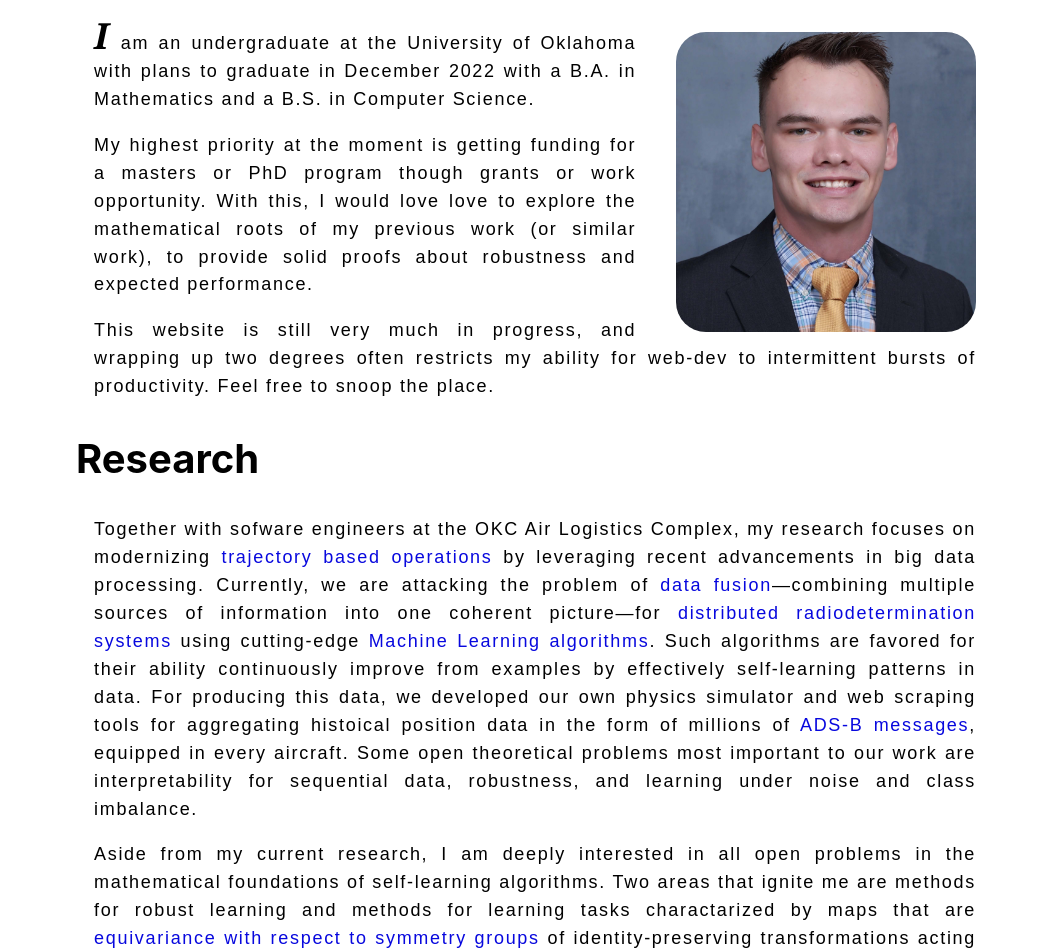
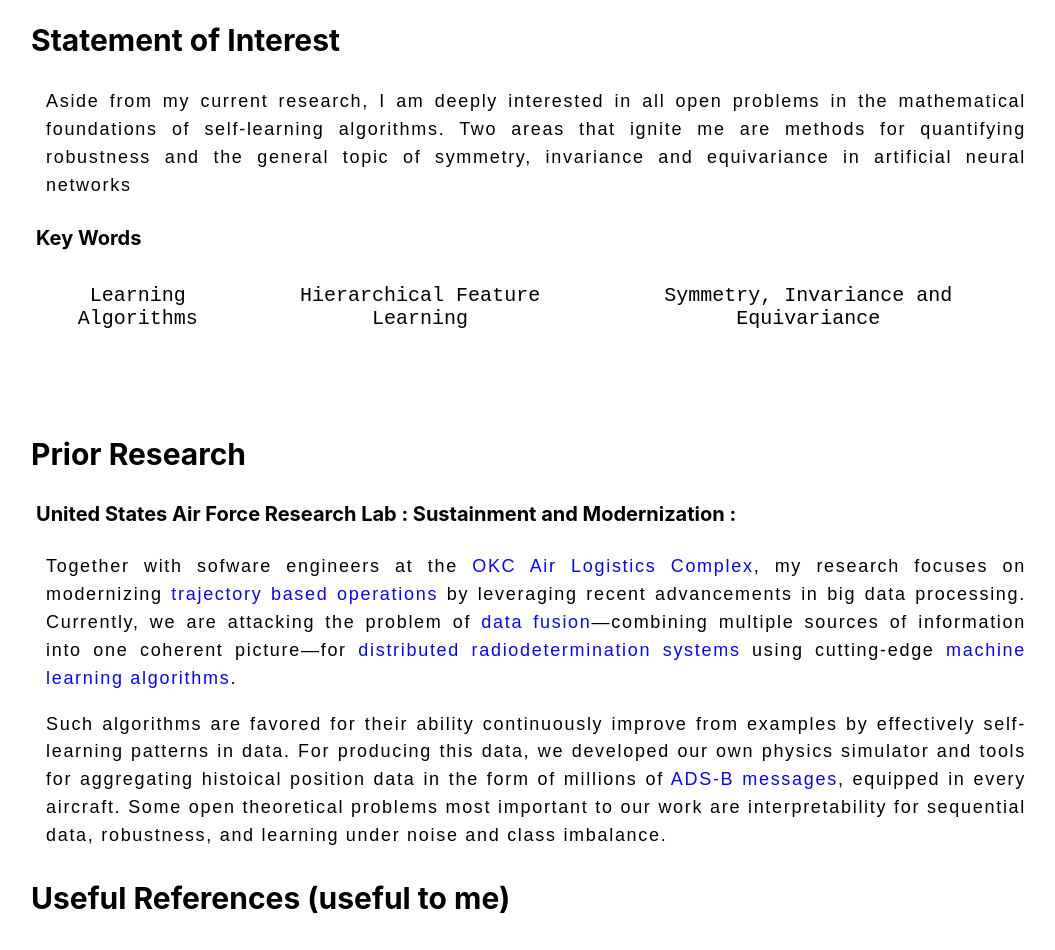
Before and after one commit to clay-curry/Website, a React (Create React App) app: page /research in a window 1280 px wide. Shown: the part 180-1130 px from the top of the page, without its empty margins (114-1169 px from the left). Built offline with nearby package versions, Linux system fonts and the light colour scheme.

Commit message:
updating web pages

```diff
--- a/package.json
+++ b/package.json
@@ -12,7 +12,8 @@
     "@types/react-dom": "^17.0.11",
     "react": "^17.0.2",
     "react-dom": "^17.0.2",
-    "react-scripts": "5.0.0",
+    "react-router-dom": "^6.3.0",
+    "react-scripts": "^2.1.3",
     "typescript": "^4.5.5",
     "web-vitals": "^2.1.4"
   },
--- /dev/null
+++ b/src/components/Home.tsx
@@ -0,0 +1,39 @@
+import React, { Fragment } from 'react';
+import '../styles/style.css';
+
+function Home() {
+  return (
+    <>
+      <div id='body'>
+        <AboutMe />
+      </div>
+    </>
+  );
+}
+
+function AboutMe() {
+  return (<Fragment>
+    <h2>Hi</h2>
+    <div>
+      <div id='me'><img src={require('../images/Clay_Face.JPG')} alt="Portrait of Clayton Curry" /></div>
+
+      <p>
+        <b>I</b> am an undergraduate at the University of Oklahoma with plans to graduate in Spring 2023 with a B.A. in Mathematics and a B.S. in Computer Science.
+      </p>
+
+      <p>
+        My highest priority at the moment is getting funding for a masters or PhD program though grants or work opportunity.
+        With this, I would love to explore the mathematical roots of my previous work (or similar work), to provide solid proofs about robustness and expected performance.
+        </p>
+
+      <p>
+        This website is still very much in progress, and wrapping up two degrees often restricts my ability for web-dev to intermittent bursts of productivity.
+        Feel free to snoop the place.
+       </p>
+    </div>
+  </Fragment>);
+}
+
+
+
+export default Home;
--- a/src/components/NavBar.tsx
+++ b/src/components/NavBar.tsx
@@ -1,7 +1,8 @@
 import React from 'react';
+import { NavLink } from 'react-router-dom';
 import '../styles/navbar.css';
 
-class TitleBar extends React.Component {
+class NavBar extends React.Component {
     state = {}
     render() {
         return (
@@ -11,11 +12,11 @@ class TitleBar extends React.Component {
 
                     <h1 className='author-name'><a href="/">Clayton Curry</a></h1>
 
-                    <a target='_self' href='/'>
+                    <NavLink to='/research'>
                         <div className='button'>
                             Research
                         </div>
-                    </a>
+                    </NavLink>
                     <a target='_blank' rel={'noreferrer'} href='https://www.jezzamon.com/fourier/index.html'>
                         <div className='button'>
                             Interesting Stuff
@@ -36,4 +37,4 @@ class TitleBar extends React.Component {
 
 
 
-export default TitleBar;
+export default NavBar;
--- a/src/pages/Home.tsx
+++ b/src/components/Research.tsx
@@ -1,53 +1,52 @@
 import React, { Fragment } from 'react';
-import '../styles/home.css';
-import NavBar from '../components/NavBar';
+import '../styles/style.css';
+import '../styles/research.css'
 
-function Home() {
+function Research() {
   return (
-    <>
-      <NavBar />
-      <div id='body'>
-        <AboutMe />
+    <div id='body'>
+      <h2>Research</h2>
+        <Statement />
+        <Work />
         <References />
-      </div>
-    </>
+    </div>
   );
 }
 
-function AboutMe() {
+function Statement() {
   return (<Fragment>
-    <h2>About Me</h2>
-    <div>
-      <div id='me'><img src={require('../images/Clay_Face.JPG')} alt="Portrait of Clayton Curry" /></div>
-
-      <p>
-        <b>I</b> am an undergraduate at the University of Oklahoma with plans to graduate in December 2022 with a B.A. in Mathematics and a B.S. in Computer Science.
-      </p>
-
-      <p>
-        My highest priority at the moment is getting funding for a masters or PhD program though grants or work opportunity.
-        With this, I would love love to explore the mathematical roots of my previous work (or similar work), to provide solid proofs about robustness and expected performance.
+      <h3>Statement of Interest</h3>
+        <p>
+        Aside from my current research, I am deeply interested in all open problems in the mathematical foundations of self-learning algorithms.
+        Two areas that ignite me are methods for quantifying robustness and the general topic of symmetry, invariance and equivariance in artificial neural networks
         </p>
 
-      <p>
-        This website is still very much in progress, and wrapping up two degrees often restricts my ability for web-dev to intermittent bursts of productivity.
-        Feel free to snoop the place.
-       </p>
-    </div>
+      <h4>Key Words</h4>
 
-    <h2>Research</h2>
-      <div>
-        <p>Together with sofware engineers at the OKC Air Logistics Complex, my research focuses on modernizing <a href="https://www.faa.gov/air_traffic/technology/tbo/">trajectory based operations</a> by leveraging recent advancements in big data processing.
-        Currently, we are attacking the problem of <a href="https://en.wikipedia.org/wiki/Data_fusion">data fusion</a>&#8212;combining multiple sources of information into one coherent picture&#8212;for <a href="https://en.wikipedia.org/wiki/Radiodetermination">distributed radiodetermination systems</a> using cutting-edge <a href="https://storage.googleapis.com/clayc-storage/ml.pdf">Machine Learning algorithms</a>.
+      <div className='keywords'>
+      <div>Learning Algorithms</div>
+      <div>Hierarchical Feature Learning</div>
+      <div>Symmetry, Invariance and Equivariance</div>
+      </div>
+
+
+  </Fragment>);
+}
+function Work() {
+  return (<Fragment>
+      <h3>Prior Research</h3>
+      <h4>United States Air Force Research Lab : Sustainment and Modernization : </h4>
+        <p>Together with sofware engineers at the <a href="https://www.ou.edu/oadii/news-events/2022/ou-oc-alc-strengthen-partnership-with-cooperative-research-and-development-agreement">OKC Air Logistics Complex</a>, my research focuses on modernizing <a href="https://www.faa.gov/air_traffic/technology/tbo/">trajectory based operations</a> by leveraging recent advancements in big data processing.
+        Currently, we are attacking the problem of <a href="https://en.wikipedia.org/wiki/Data_fusion">data fusion</a>&#8212;combining multiple sources of information into one coherent picture&#8212;for <a href="https://en.wikipedia.org/wiki/Radiodetermination">distributed radiodetermination systems</a> using cutting-edge <a href="https://storage.googleapis.com/clayc-storage/ml.pdf">machine learning algorithms</a>.
+        </p>
+
+        <p>
         Such algorithms are favored for their ability continuously improve from examples by effectively self-learning patterns in data.
-        For producing this data, we developed our own physics simulator and web scraping tools for aggregating histoical position data in the form of millions of <a href="https://www.faa.gov/nextgen/programs/adsb/">ADS-B messages</a>, equipped in every aircraft.
+        For producing this data, we developed our own physics simulator and tools for aggregating histoical position data in the form of millions of <a href="https://www.faa.gov/nextgen/programs/adsb/">ADS-B messages</a>, equipped in every aircraft.
         Some open theoretical problems most important to our work are interpretability for sequential data, robustness, and learning under noise and class imbalance.
         </p>
 
-        <p>Aside from my current research, I am deeply interested in all open problems in the mathematical foundations of self-learning algorithms.
-        Two areas that ignite me are methods for robust learning and methods for learning tasks charactarized by maps that are <a href='https://arxiv.org/abs/2004.05154'>equivariance with respect to symmetry groups</a> of identity-preserving transformations acting on the instance space.
-        </p>
-      </div>
+
   </Fragment>);
 }
 
@@ -55,14 +54,18 @@ function AboutMe() {
 
 function References() {
   return (<>
-    <h2>Useful References (useful to me)</h2>
+    <h3>Useful References (useful to me)</h3>
     <p>The list of conference proceedings and journals at <a href="https://research.com/conference-rankings/computer-science/">Research.com</a> gives complete list of conference proceedings in mathematics and computer science. </p>
     <h3>
       Readings on Machine Learning
     </h3>
     <p>
       For anyone interested, the following papers are the sources that helped me find my own frame of thinking on machine learning algorithms.
+      There are also several related papers that I hope to have the time to read.
+      <br />
+      <br />
       Some of these papers are intermittently math heavy, and understanding every detail at first is not necessary to gain useful insight.
+
       <h4>Mathematics for ML</h4>
       <ul>
         <li><a href="https://www.ams.org/notices/200305/fea-smale.pdf" rel={'noreferrer'} target="_blank">The Mathematics of Learning: Dealing with Data</a></li>
@@ -92,9 +95,9 @@ function References() {
       </ul>
     </p>
     <br />
-    <h3>
+    <h4>
       Conference Proceedings
-    </h3>
+    </h4>
     <p>
       Conference proceedings are a complete written record of the work presented to fellow researchers at academic conferences. Works are typically organized in the order of presentation at the conference.
     </p>
@@ -110,4 +113,4 @@ function References() {
   );
 }
 
-export default Home;
+export default Research;
--- /dev/null
+++ b/src/components/index.js
@@ -0,0 +1,2 @@
+export { default as Home } from './Home';
+export { default as Research } from './Research';
--- a/src/index.tsx
+++ b/src/index.tsx
@@ -1,12 +1,22 @@
 import React from 'react';
 import ReactDOM from 'react-dom';
 import './styles/index.css';
-import Home from './pages/Home';
 import reportWebVitals from './reportWebVitals';
+
+import { BrowserRouter as Router, Route, Routes } from "react-router-dom";
+import NavBar from './components/NavBar';
+import { Home, Research } from './components';
+
 
 ReactDOM.render(
   <React.StrictMode>
-    <Home />
+    <Router>
+    <NavBar />
+    <Routes>
+      <Route path="/" element={<Home />} />
+      <Route path="/research" element={<Research />} />
+    </Routes>
+  </Router>,
   </React.StrictMode>,
   document.getElementById('root')
 );
--- /dev/null
+++ b/src/styles/research.css
@@ -0,0 +1,12 @@
+.keywords {
+    display: flex;
+    justify-content: space-around;
+    align-content: space-around;
+    margin-top: 25pt;
+    margin-bottom: 80pt;
+}
+.keywords > * {
+    font-size: 15pt;
+    font-family: 'Courier New', Courier, monospace;
+    text-align: center;
+}
--- a/src/styles/home.css
+++ b/src/styles/style.css
@@ -3,7 +3,7 @@
 }*/
 
 #body {
-  width: min(900px, 95%);
+  width: min(1000px, 95%);
   margin-left: auto;
   margin-right: auto;
 }
@@ -26,6 +26,15 @@
 
 h2 {
   font-size: 40px;
+}
+h3 {
+  font-size: 30px;
+  margin-left: 0.5%;
+}
+h4 {
+  font-size: 20px;
+  margin-left: 1%;
+
 }
 
 p {
--- a/tsconfig.json
+++ b/tsconfig.json
@@ -18,7 +18,7 @@
     "resolveJsonModule": true,
     "isolatedModules": true,
     "noEmit": true,
-    "jsx": "react-jsx"
+    "jsx": "preserve"
   },
   "include": [
     "src"
```
Also changed, not shown: 1 other file (tests, documents, lock files or other folders).
